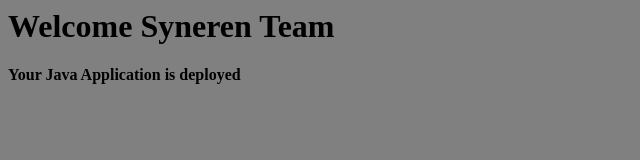
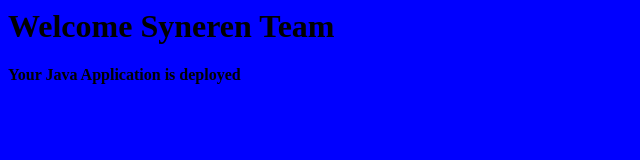
Before and after one commit to twishishshrimali/MavenJunit, a plain HTML site: page index.html in a window 1280 px wide. Shown: the whole page, without its empty margins (0-640 px from the left). Drawn offline with Linux system fonts and the light colour scheme.

Commit message:
Update index.html

```diff
--- a/index.html
+++ b/index.html
@@ -1,5 +1,5 @@
 <html>
-<body style="background-color:Grey;">
+<body style="background-color:Blue;">
 <h1>Welcome Syneren Team</h1>
 <h4>Your Java Application is deployed</h4>
 </body>
```
